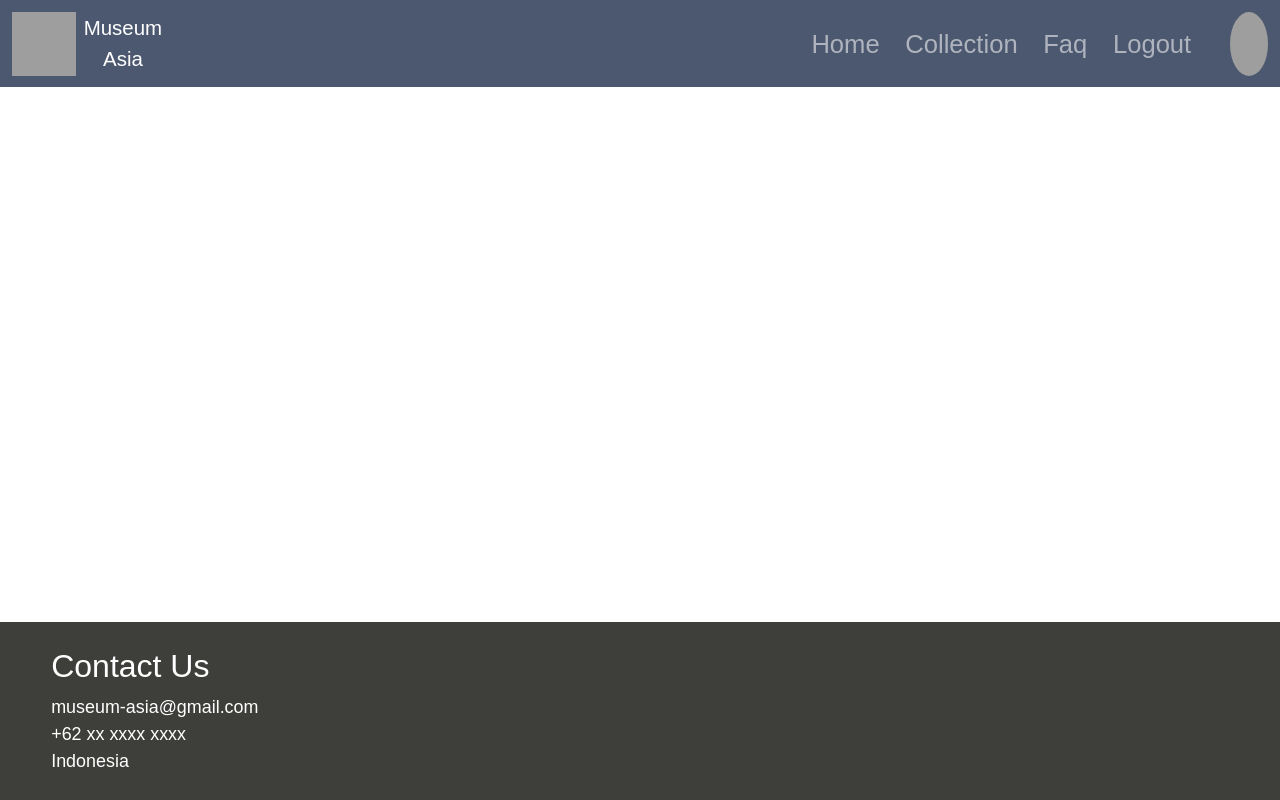
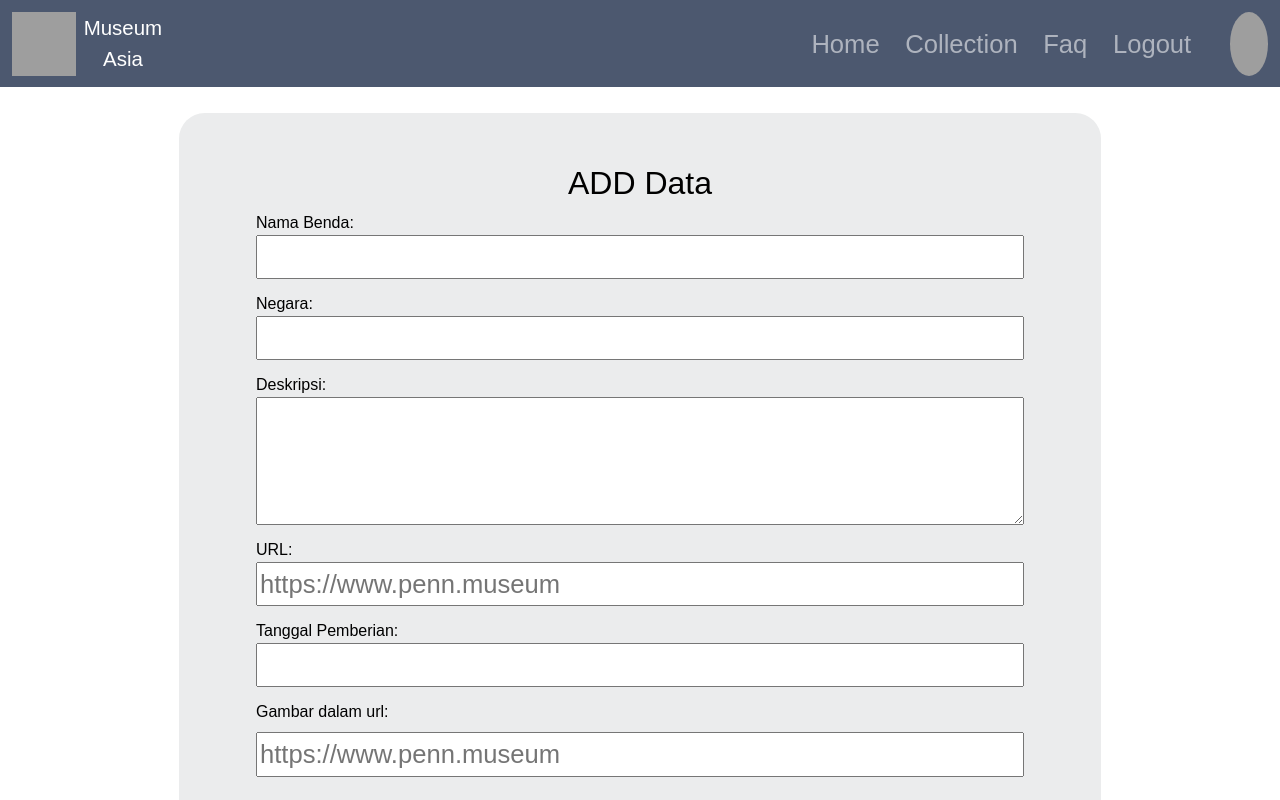
Before and after one commit to Shafira-van/FE-museumAsia, a React (Create React App) app: page /collection/inputdata in a window 1280 px wide. Shown: the top 800 px of the page. Built offline with nearby package versions, Linux system fonts and the light colour scheme; grey boxes are pictures that could not be loaded.

Commit message:
add data

```diff
--- a/src/App.css
+++ b/src/App.css
@@ -297,6 +297,7 @@ header {
   flex-direction: column;
 }
 
+
 #form {
   display: flex;
   justify-content: flex-end;
@@ -307,14 +308,80 @@ header {
   font-size: 1.6vw;
 }
 
+.inputData {
+  display: flex;
+  justify-content: space-between;
+  align-items: center;
+}
+
+.inputData button {
+  width: 16vw;
+  height: 4vw;
+  margin-top: 3vw;
+  margin-left: 3vw;
+  background-color: #6c757d;
+  color: white;
+  font-size: 2vw;
+  border-radius: 1vw;
+  border: 1px solid #6c757d;
+}
+
 #form input {
   margin-right: 2vw;
   width: 22vw;
+  display: flex;
+  align-items: center;
 }
 
 #form .btn {
   width: auto;
   margin: 0vw 4vw 0vw 0vw;
+}
+
+/* tambah */
+.tambah {
+  display: flex;
+  justify-content: center;
+  align-items: center;
+  padding: 2vw 0vw;
+  margin: 0 15vw;
+}
+
+
+.formInput{
+  color: black;
+  background-color: #ebeced;
+  border-radius: 2vw;
+  padding: 4vw 6vw;
+  display: flex;
+  flex-direction: column;
+  justify-content: center;
+  align-items: flex-start;
+  width: 80vw;
+}
+
+.formInput h2 {
+  align-self: center;
+}
+
+.formInput input,textarea{
+  width: 60vw;
+  margin-bottom: 1vw;
+  font-size: 2vw;
+}
+
+.formInput
+textarea {
+  height: 10vw;
+  margin-bottom: 1vw;
+}
+.formInput button {
+  margin-top: 1vw;
+  width: 20vw;
+  display: flex;
+  align-items: center;
+  justify-content: center;
+  align-self: center;
 }
 
 /* button negara */
@@ -335,6 +402,8 @@ header {
 }
 
 /* daftar benda */
+
+
 #daftarBarang {
   margin: 0vw 2vw;
   width: 100%;
@@ -699,6 +768,7 @@ footer p {
 
   }
 
+
   .accordion-item {
     width: 60vw;
 
--- a/src/App.js
+++ b/src/App.js
@@ -5,14 +5,19 @@ import Home from './pages/Home';
 import {Routes, Route} from "react-router-dom"
 import Collection from './pages/Collection';
 import Faq from './pages/Faq';
+import InputData from './pages/InputData';
+import Barang from './pages/Barang';
 function App() {
   return (
     <div className="App">
       <Navbar />
       <Routes>
         <Route path='/' element={<Home />} />
-        <Route path='/collection' element={<Collection />} />
-        <Route path='/faq' element={<Faq/>} />
+        <Route path='/collection' element={<Barang/>} >
+          <Route index element={<Collection/>} />
+          <Route path="inputdata" element={<InputData />} />
+        </Route>
+        <Route path='/faq' element={<Faq />} />
       </Routes>
       <Footer/>
     </div>
--- a/src/components/DaftarBarang.jsx
+++ b/src/components/DaftarBarang.jsx
@@ -4,6 +4,7 @@ import { useEffect } from "react";
 import { useDispatch, useSelector } from "react-redux";
 import { getBenda } from "../redux/action/dataBendaAction";
 import Item from "./Item";
+import { Link} from "react-router-dom";
 
 function DaftarBarang() {
   const dispatch = useDispatch();
@@ -14,18 +15,23 @@ function DaftarBarang() {
 
   const handleSubmit = (e) => {
     e.preventDefault();
-    setData( negara );
+    setData(negara);
     setNegara("");
-    setSort(negara)
-
+    setSort(negara);
   };
 
   useEffect(() => {
     dispatch(getBenda());
   }, []);
 
+  const addData = () => {};
+
   return (
     <div className="museum">
+      <div className="inputData">
+        <Link to={"inputdata"} className="nav-link">
+          <button onClick={addData()}>Add Data+</button>
+        </Link>
         <form className="d-flex" id="form" onSubmit={handleSubmit}>
           <input
             className="form-control me-2"
@@ -40,7 +46,7 @@ function DaftarBarang() {
             Search
           </button>
         </form>
-
+      </div>
       <div className="button_negara">
         <button
           type="button"
@@ -107,8 +113,7 @@ function DaftarBarang() {
                 );
               }
             })
-          :null
-          }
+          : null}
 
         {benda.length > 0 && sort === "all"
           ? benda.map((item) => {
--- a/src/components/Item.jsx
+++ b/src/components/Item.jsx
@@ -2,7 +2,7 @@ import React from "react";
 
 function Item({ id, img, name, provinsi, desc, url }) {
   return (
-    <div className="card" >
+    <div className="card" key={id}>
       <img src={img} className="card-img-top" alt="..." />
       <div className="card-body">
         <h5 className="card-title">{name}</h5>
--- /dev/null
+++ b/src/pages/Barang.jsx
@@ -0,0 +1,10 @@
+import React from "react";
+import { Outlet } from "react-router-dom";
+
+function Barang() {
+  return <div>
+    <Outlet/>
+  </div>;
+}
+
+export default Barang;
--- /dev/null
+++ b/src/pages/InputData.jsx
@@ -0,0 +1,96 @@
+import React, { useState } from "react";
+import { useDispatch, useSelector } from "react-redux";
+import { addBenda} from "../redux/action/dataBendaAction";
+
+// import { Container, Form, FormGroup, Label, Input, Button } from "reactstrap";
+
+function InputData() {
+  const dispatch = useDispatch();
+  const [nama, setNama] = useState("");
+  const [negara, setNegara] = useState("");
+  const [deskripsi, setDeskripsi] = useState("");
+  const [url, setUrl] = useState("");
+  const [tanggal, setTanggal] = useState("");
+  const [gambar, setGambar] = useState("");
+
+  const handleSubmit = (e) => {
+    e.preventDefault();
+    dispatch(addBenda({nama, negara, deskripsi, url, tanggal, gambar}));
+    setNama("");
+    setNegara("");
+    setDeskripsi("");
+    setUrl("");
+    setTanggal("");
+    setGambar("");
+    alert("berhasil menambahkan data")
+  };
+
+  return (
+    <div className="tambah">
+      <form className="formInput" onSubmit={handleSubmit}>
+        <h2>ADD Data</h2>
+        <label htmlFor="nama">Nama Benda:</label>
+        <input
+          type="text"
+          id="nama"
+          name="nama"
+          value={nama}
+          onChange={(e) => setNama(e.target.value)}
+        />
+        <label htmlFor="negara">Negara:</label>
+        <input
+          type="text"
+          id="negara"
+          name="negara"
+          value={negara}
+          onChange={(e) => setNegara(e.target.value)}
+        />
+        <label htmlFor="deskripsi">Deskripsi:</label>
+        <textarea
+          name="deskripsi"
+          id="deskripsi"
+          cols="30"
+          rows="10"
+          onChange={(e) => setDeskripsi(e.target.value)}
+          value={deskripsi}>
+          Deskripsi
+        </textarea>
+        <label htmlFor="url">URL:</label>
+        <input
+          type="url"
+          id="url"
+          placeholder="https://www.penn.museum"
+          pattern="https://.*"
+          name="url"
+          value={url}
+          onChange={(e) => setUrl(e.target.value)}
+        />
+        <label htmlFor="tanggal">Tanggal Pemberian: </label>
+        <input
+          type="text"
+          id="tanggal"
+          name="tanggal"
+          value={tanggal}
+          onChange={(e) => setTanggal(e.target.value)}
+        />
+        <label htmlFor="formFile" className="form-label">
+          Gambar dalam url:
+        </label>
+        <input
+          type="url"
+          id="gambar"
+          placeholder="https://www.penn.museum"
+          pattern="https://.*"
+          name="url"
+          value={gambar}
+          onChange={(e) => setGambar(e.target.value)}
+        />
+        <button type="submit" className="btn btn-secondary mb-3">
+          Submit
+        </button>
+      </form>
+    </div>
+  );
+}
+
+export default InputData;
--- a/src/redux/action/dataBendaAction.js
+++ b/src/redux/action/dataBendaAction.js
@@ -1,7 +1,7 @@
 import axios from "axios"
 
 export const SUCCESS_GET_BENDA = "SUCCESS_GET_BENDA";
-export const SUCCESS_GET_BURMA = "SUCCESS_GET_BURMA";
+export const SUCCESS_ADD_BENDA = "SUCCESS_ADD_BENDA";
 
 function successGetBenda(data) {
   // console.log(data)
@@ -13,7 +13,6 @@ function successGetBenda(data) {
 }
 
 export const getBenda = () => {
-
   return async (dispatch) => {
     const result = await axios.get(
       "https://634aa22e5df9528514155265.mockapi.io/webDev/fe28/negara"
@@ -23,22 +22,21 @@ export const getBenda = () => {
   }
 }
 
-function successGetBurma(data) {
-  // console.log(data)
+
+function successAddBenda(data) {
   return {
-    type: SUCCESS_GET_BURMA,
-    payload: data
-
+    type: SUCCESS_ADD_BENDA,
+    payload: data,
   }
 }
 
-export const getBurma = () => {
-
+export const addBenda = ({ nama, negara, deskripsi, url, tanggal, gambar }) => {
   return async (dispatch) => {
-    const result = await axios.get(
-      "https://634aa22e5df9528514155265.mockapi.io/webDev/fe28/negara"
-    )
-    console.log(result.data)
-    dispatch(successGetBurma(result.data))
-  }
-}
+    const result = await axios.post(
+      "https://634aa22e5df9528514155265.mockapi.io/webDev/fe28/negara",
+      { description:"", provenience:negara,accession_credit_line:deskripsi, object_name:nama,  url:url, date_made:tanggal, img:gambar, emuIRN:"" }
+    );
+    console.log(result.data);
+    dispatch(successAddBenda(result.data));
+  };
+};
--- a/src/redux/reducer/dataBendaReducer.js
+++ b/src/redux/reducer/dataBendaReducer.js
@@ -1,4 +1,4 @@
-import { SUCCESS_GET_BENDA } from "../action/dataBendaAction";
+import { SUCCESS_ADD_BENDA, SUCCESS_GET_BENDA } from "../action/dataBendaAction";
 
 const initialState = {
   benda: [],
@@ -12,6 +12,10 @@ const dataBendaReducer = (state = initialState, action) => {
         ...state,
         benda: action.payload
       }
+     case SUCCESS_ADD_BENDA:
+      return {
+        benda: [...state.benda, action.payload],
+      };
     default:
       return state
   }
```
Lines whose indentation alone changed are shown as unchanged.
